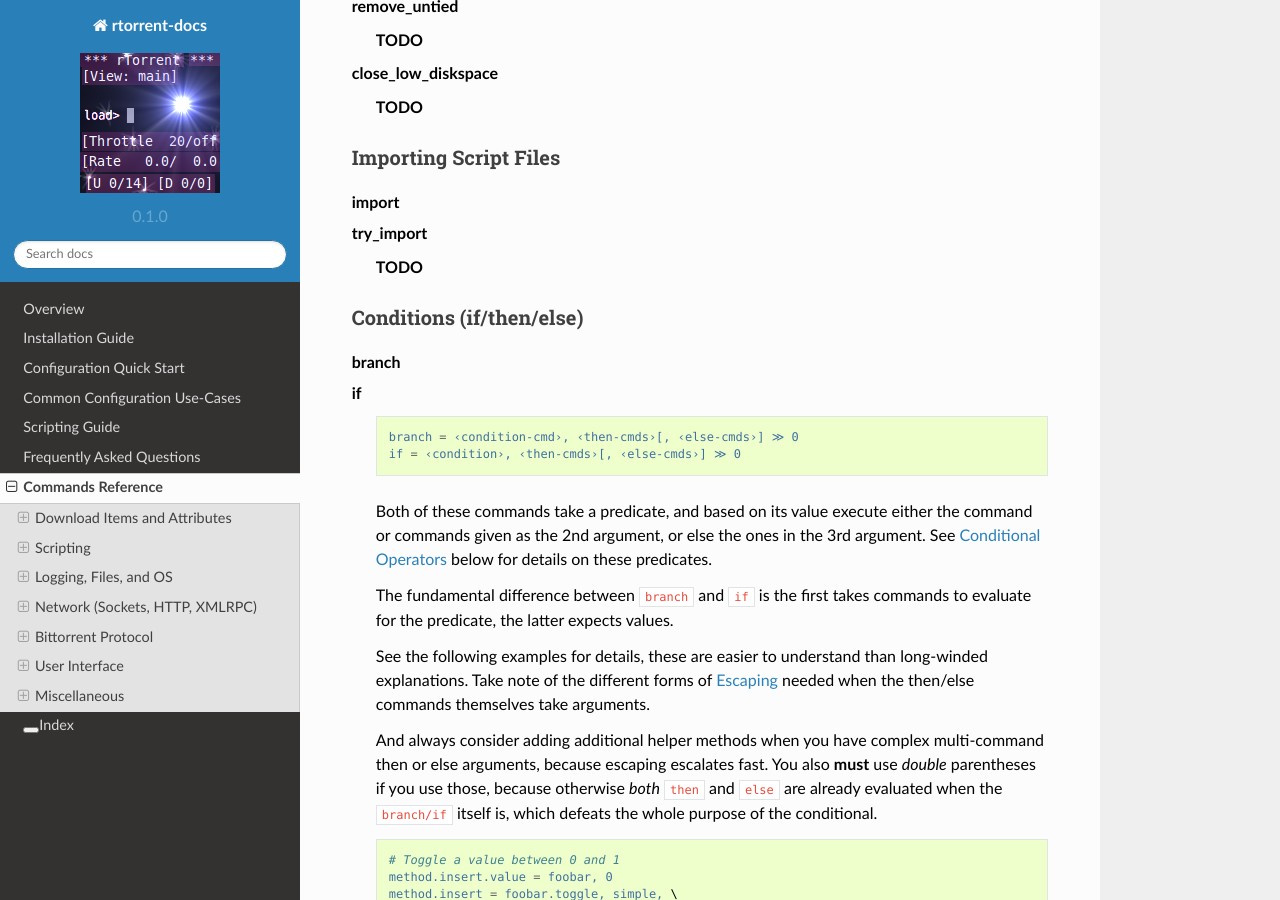
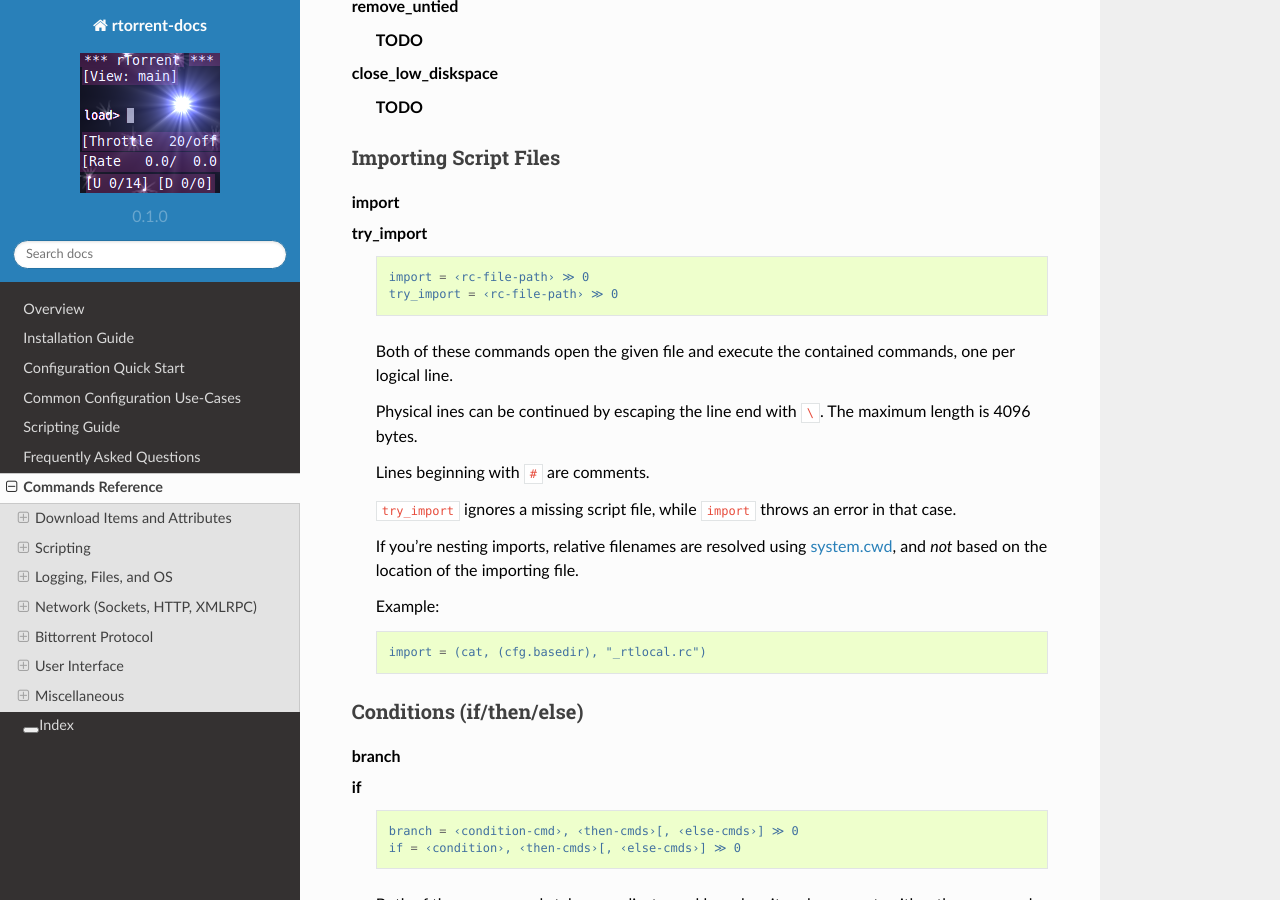
Before and after one commit to rtorrent-community/rtorrent-docs, a Sphinx documentation site: the page built from docs/cmd-ref.rst, in a window 1280 px wide and 900 px high, scrolled down 31960 px. Built offline with Sphinx 7.4.7 and the Read the Docs theme 2.0.0, drawn with Linux system fonts in a browser that asks for light colours.

Commit message:
add '[try_]import' docs

```diff
--- a/docs/include-cmd-scripting.rst
+++ b/docs/include-cmd-scripting.rst
@@ -363,7 +363,30 @@ Importing Script Files
     import
     try_import
 
-        **TODO**
+        .. code-block:: ini
+
+            import = ‹rc-file-path› ≫ 0
+            try_import = ‹rc-file-path› ≫ 0
+
+        Both of these commands open the given file
+        and execute the contained commands, one per logical line.
+
+        Physical ines can be continued by escaping the line end with ``\``.
+        The maximum length is 4096 bytes.
+
+        Lines beginning with ``#`` are comments.
+
+        ``try_import`` ignores a missing script file,
+        while ``import`` throws an error in that case.
+
+        If you're nesting imports, relative filenames are resolved using :term:`system.cwd`,
+        and *not* based on the location of the importing file.
+
+        Example:
+
+        .. code-block:: ini
+
+            import = (cat, (cfg.basedir), "_rtlocal.rc")
 
 
 .. _cond-cmds:
```
